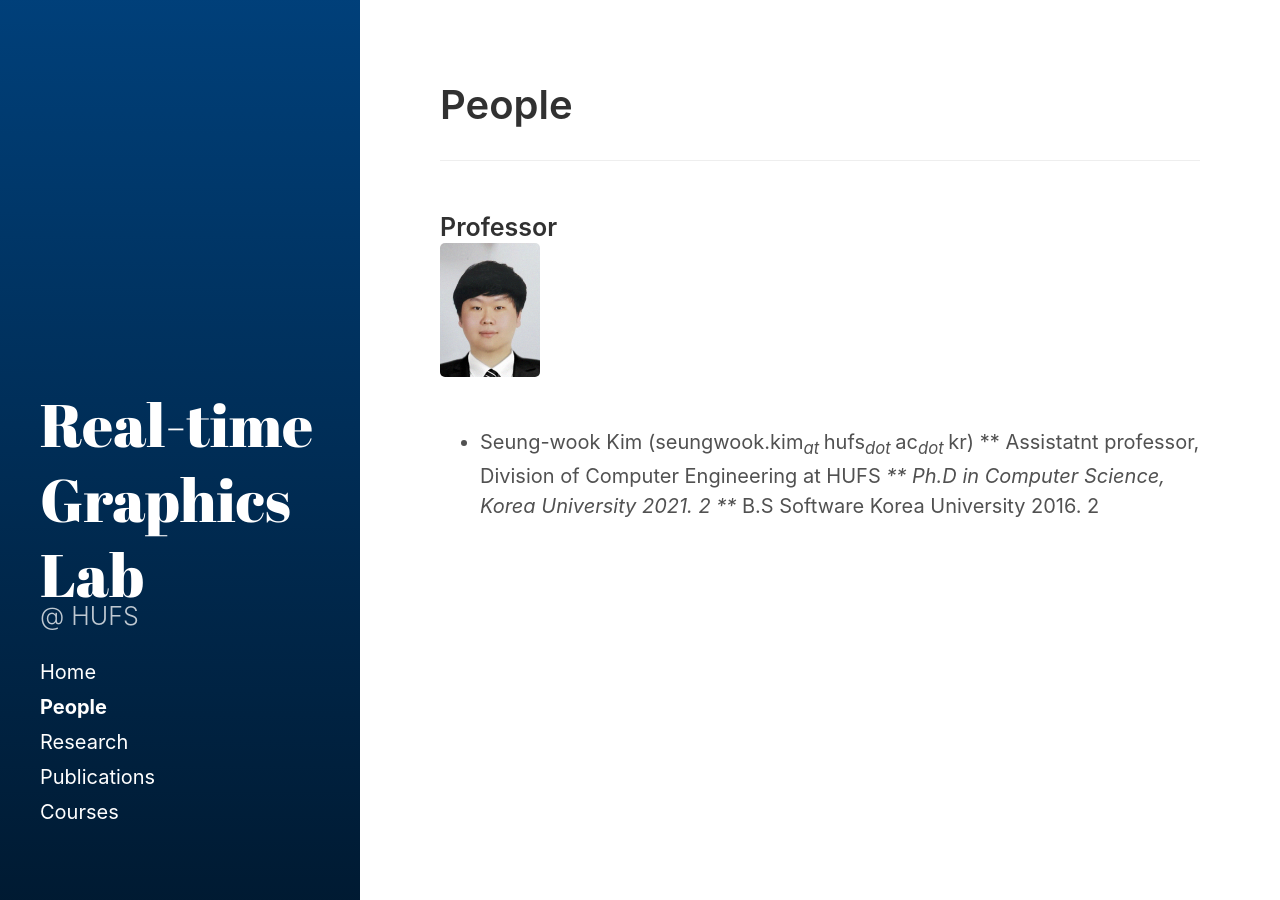
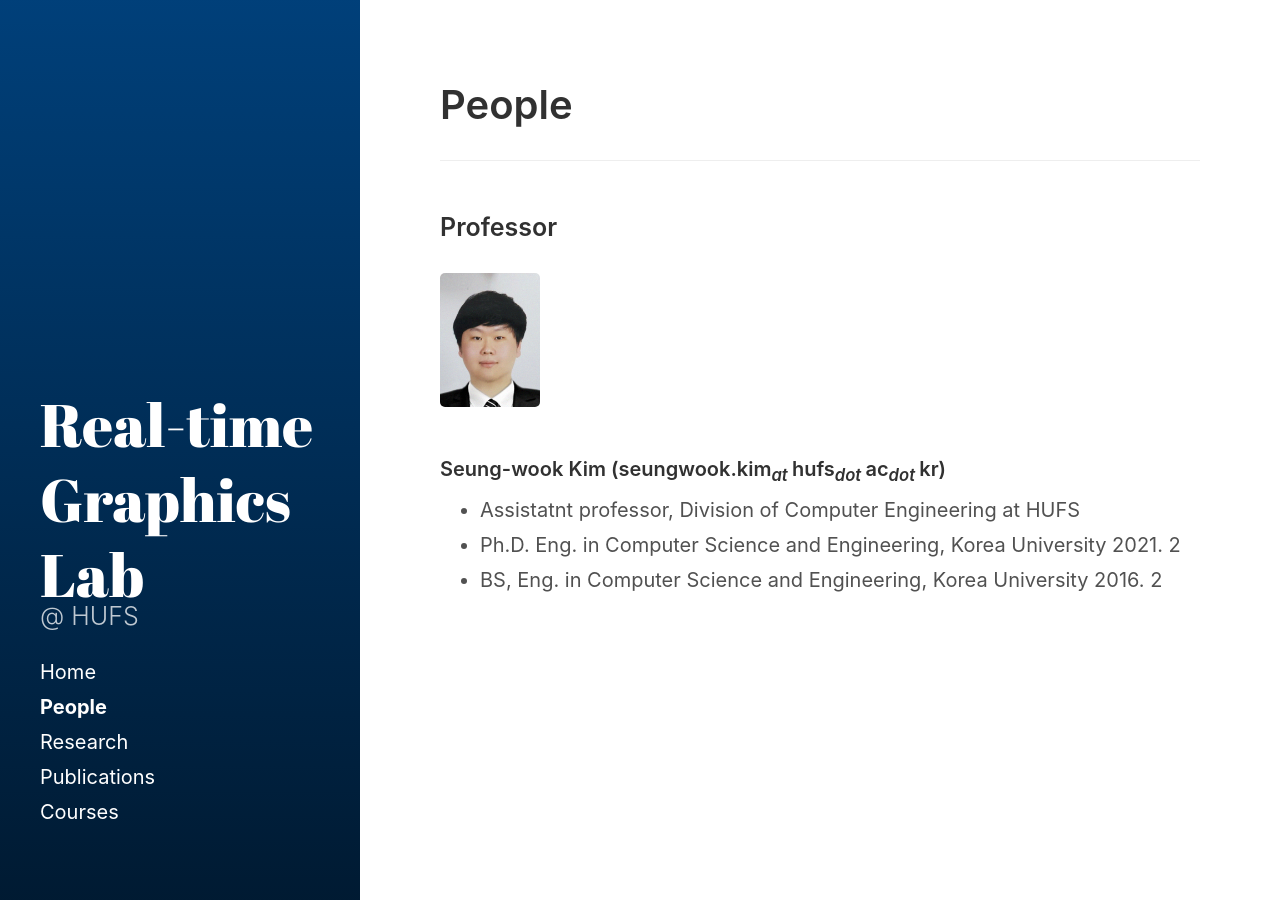
Before and after one commit to God-eunger/God-eunger.github.io, a Jekyll site: the page built from people/index.md, in a window 1280 px wide. Built offline with Jekyll 4.4.1, drawn with Linux system fonts in a browser that asks for light colours.

Commit message:
people revised

```diff
--- a/people/index.md
+++ b/people/index.md
@@ -13,9 +13,8 @@ Always check singular or plural according to the number of people
 
 ### Professor
 
- <img src="swk.png" width="100px"> <br>
-
-* Seung-wook Kim (seungwook.kim<sub><i>at </i></sub>hufs<sub><i>dot </i></sub>ac<sub><i>dot </i></sub>kr)
-** Assistatnt professor, Division of Computer Engineering at HUFS
-*** Ph.D in Computer Science, Korea University 2021. 2
-*** B.S Software Korea University 2016. 2
+<br><img src="swk.png" width="100px"> <br>
+#### Seung-wook Kim (seungwook.kim<sub><i>at </i></sub>hufs<sub><i>dot </i></sub>ac<sub><i>dot </i></sub>kr)
+* Assistatnt professor, Division of Computer Engineering at HUFS
+* Ph.D. Eng. in Computer Science and Engineering, Korea University 2021. 2
+* BS, Eng. in Computer Science and Engineering, Korea University 2016. 2
```
